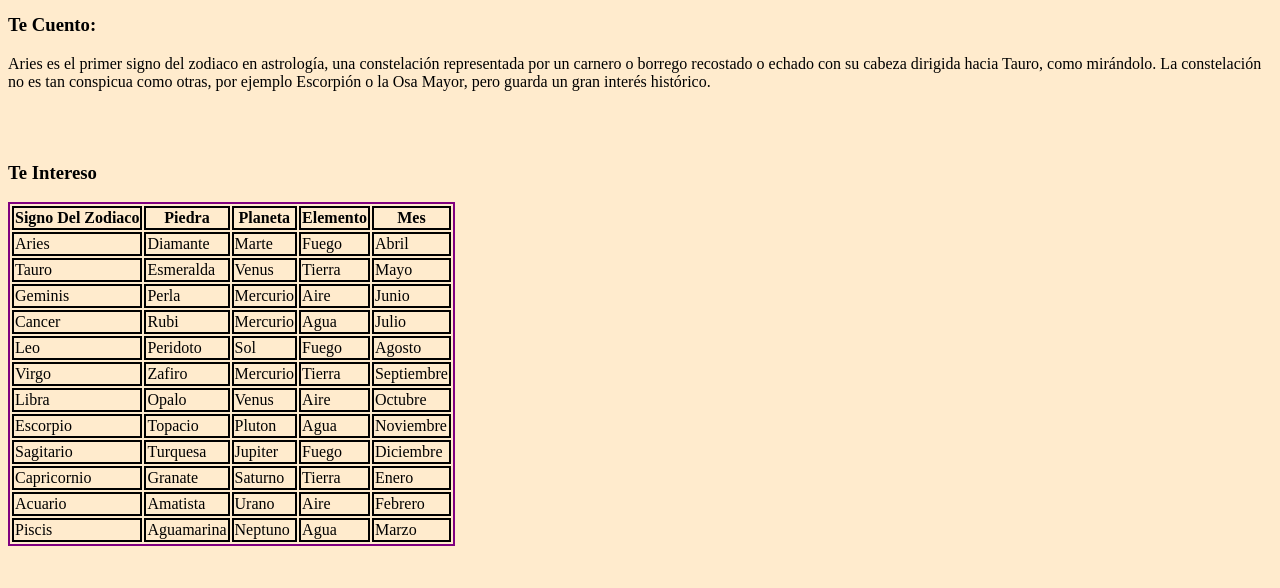
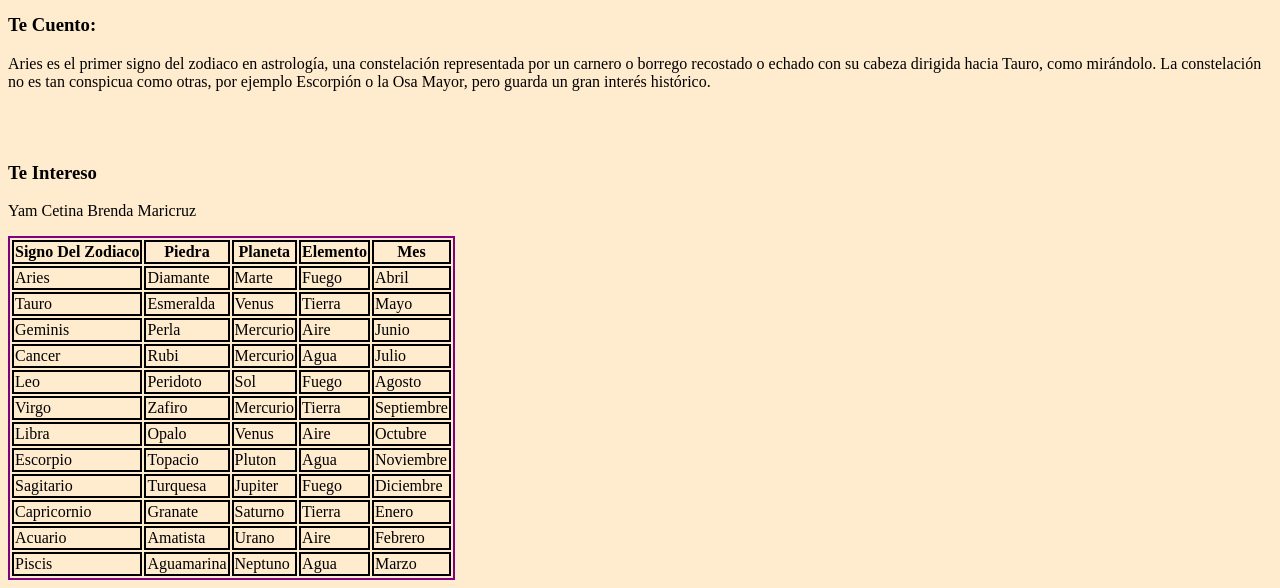
Before and after one commit to YamBrenda/Los-Horoscopos, a plain HTML site: page Los Horoscopos.html in a window 1280 px wide. Shown: the part 3245-3833 px from the top of the page. Before the commit the page ends 3799 px from the top, so only its background shows below. Drawn offline with Linux system fonts and the light colour scheme.

Commit message:
Update Los Horoscopos.html

```diff
--- a/Los Horoscopos.html
+++ b/Los Horoscopos.html
@@ -1,3 +1,4 @@
+<DOCTYPE html>
 <html>
 <head>
 <style type="text/css">
@@ -198,7 +199,8 @@ por ejemplo Escorpión o la Osa Mayor, pero guarda un gran interés histórico.<
 </aside>
 <article>
 <h1> Te Intereso </h1>
+  <p> Yam Cetina Brenda Maricruz </p>
 </article>
 </section>
 </body>
-</html>
+<html>
```
